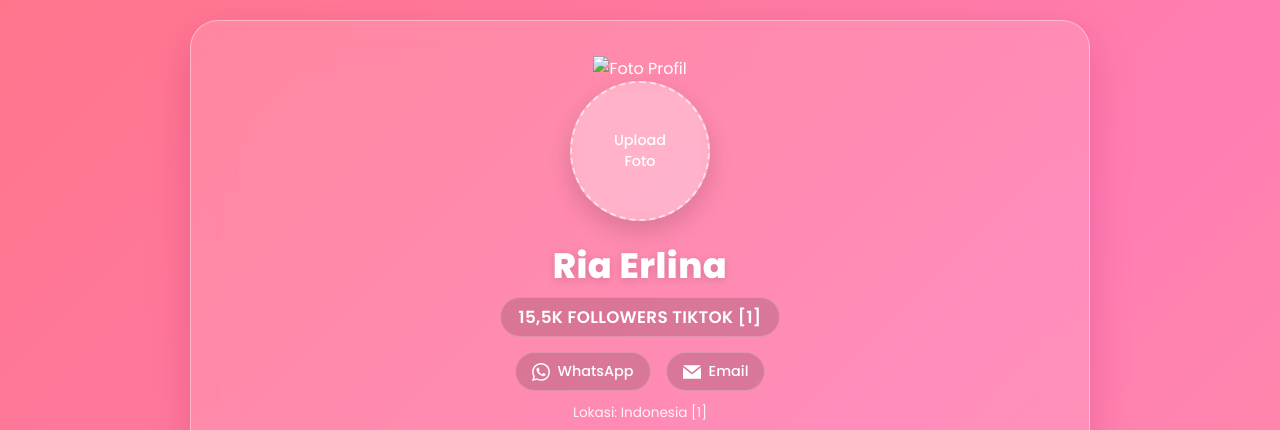
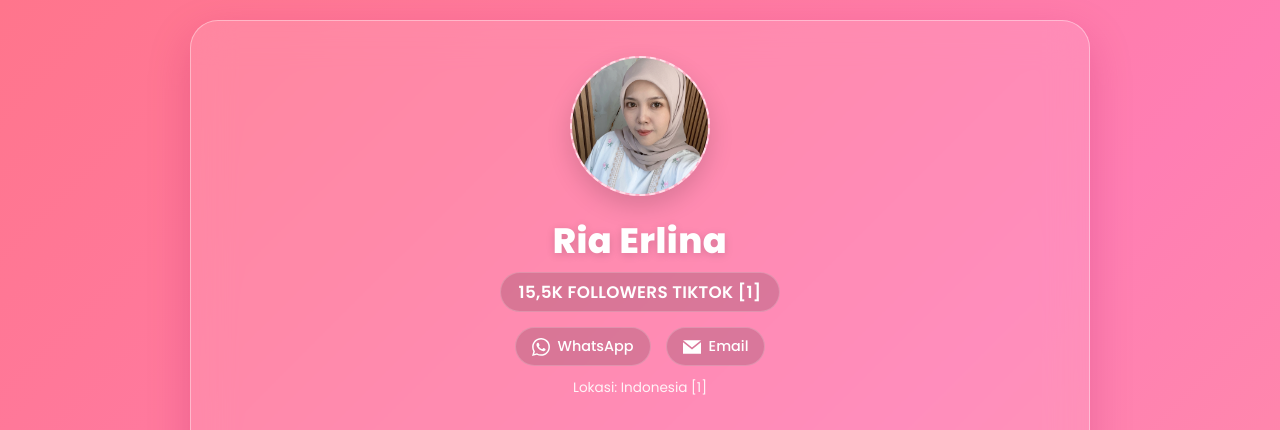
Before and after one commit to viooap/Ratecard-Riaerlina, a plain HTML site: page index.html in a window 1280 px wide. Shown: the top 430 px of the page. Drawn offline with Linux system fonts and the light colour scheme.

Commit message:
Update index.html

```diff
--- a/index.html
+++ b/index.html
@@ -269,17 +269,13 @@
 </head>
 <body>
 
-    <div class="container">
+        <div class="container">
         <!-- Profil & Kontak -->
         <div class="profile-section">
 
-            <!-- ################################################## -->
-            <!-- LETAK UBAH FOTO ADA DI BAGIAN INI                  -->
-            <!-- Ganti tulisan di bawah dengan:                     -->
-            <img src="image_8903e9e8.jpg" alt="Foto Profil" style="width: 100%; height: 100%; object-fit: cover;">
-            <!-- ################################################## -->
-            <div class="photo-box">
-                <span>Upload<br>Foto</span>
+            <!-- FOTO PROFIL -->
+            <div class="photo-box" style="padding: 0; overflow: hidden;">
+                <img src="rate/image_8903e9e8.jpg" alt="Ria Erlina" style="width: 100%; height: 100%; object-fit: cover;">
             </div>
 
             <h1>Ria Erlina</h1>
```
